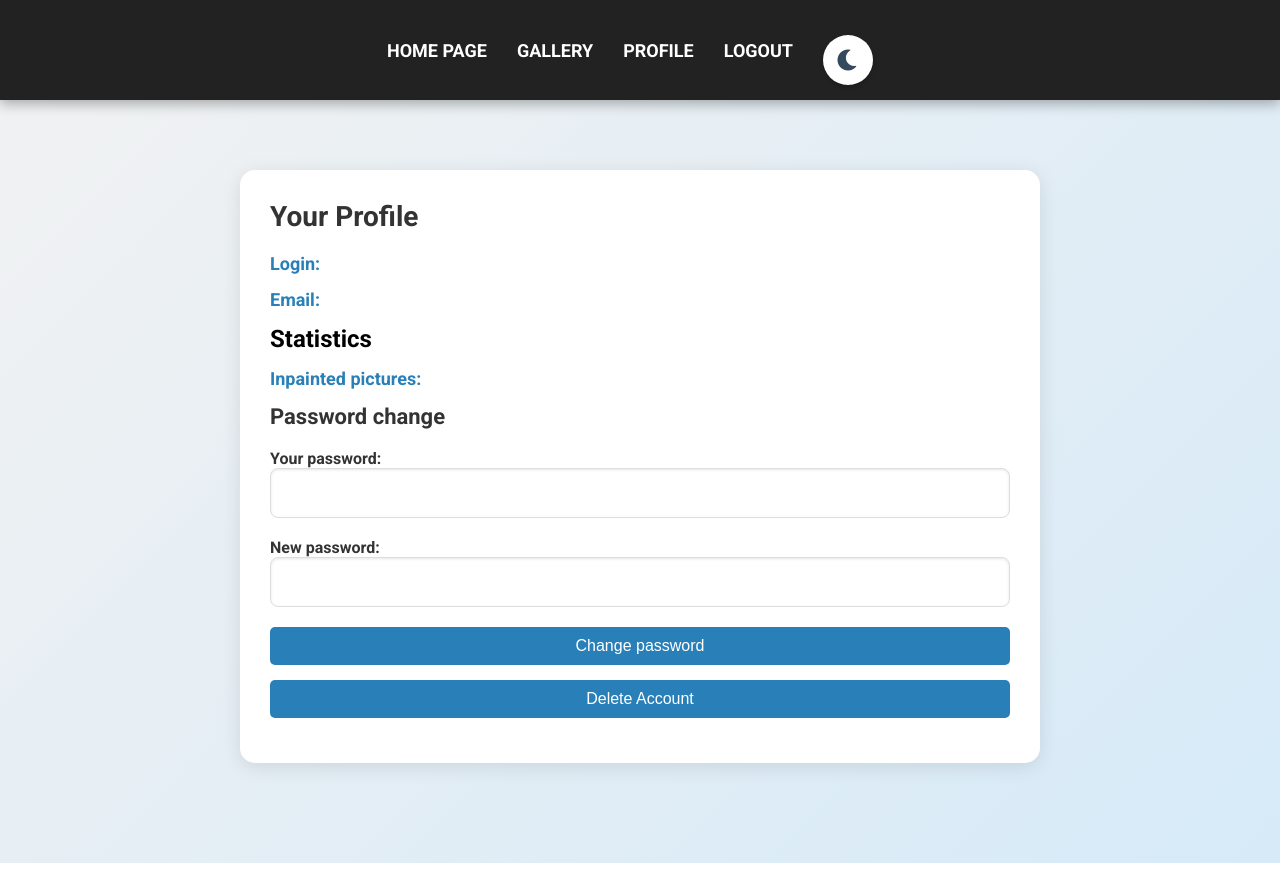
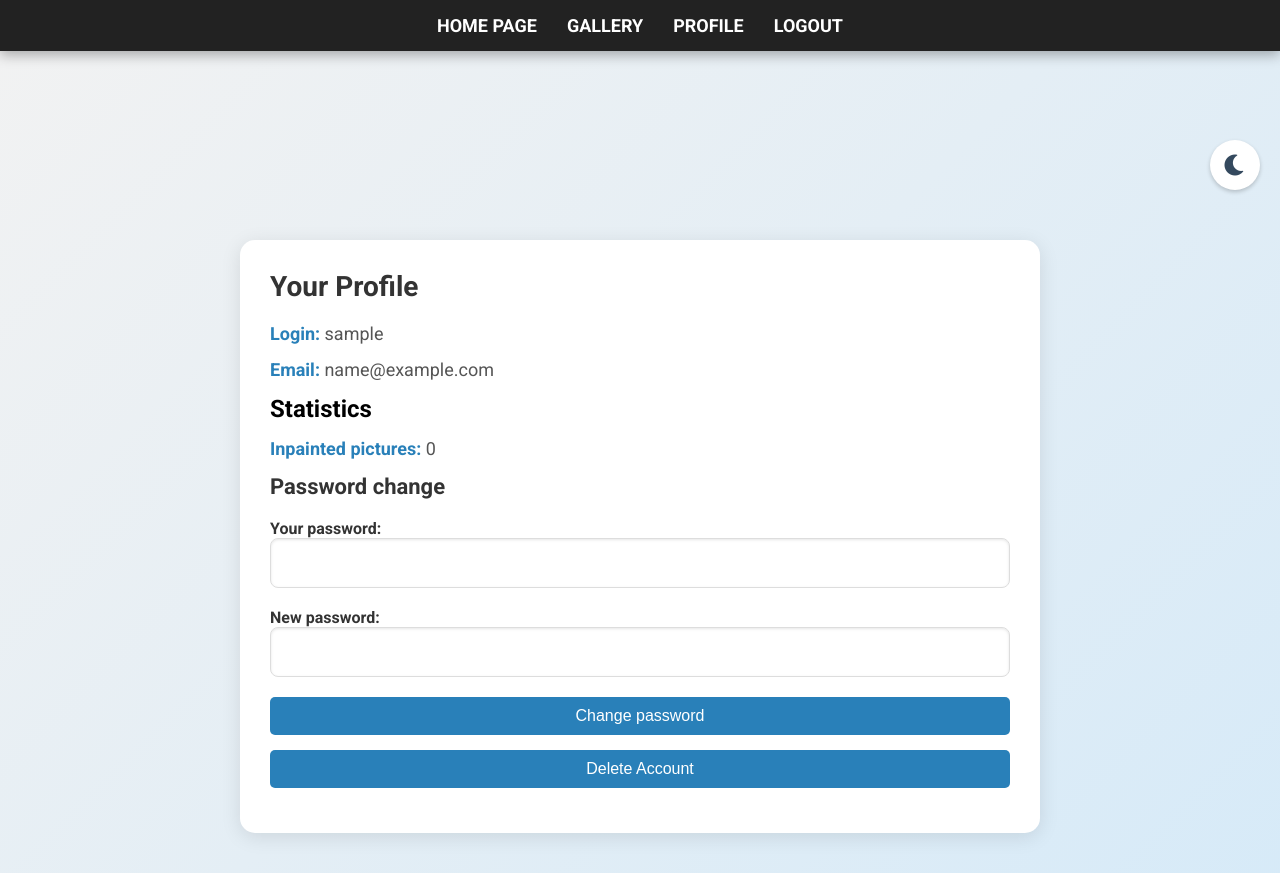
Before and after one commit to spkwap/image_inpainting, a Flask app: page /profile in a window 1280 px wide. Shown: the top 873 px of the page. Run offline with Flask 3, Linux system fonts and the light colour scheme; the visitor is signed in with stand-in values (Sample User, id 1); data that the repository does not hold is empty.

Commit message:
better style

```diff
--- a/src/static/style_main.css
+++ b/src/static/style_main.css
@@ -142,7 +142,7 @@
     background: #2c3e50;
 }
 
-.profile-info p, .stats p {
+.dark-mode .profile-info p {
     color: #fff;
 }
 
--- a/src/static/style_profile.css
+++ b/src/static/style_profile.css
@@ -16,13 +16,13 @@
     color: #333;
 }
 
-.profile-info p, .stats p {
+.profile-info p {
     font-size: 18px;
     margin: 15px 0;
     color: #555;
 }
 
-.profile-info strong, .stats strong {
+.profile-info strong {
     color: #2980b9;
 }
 
@@ -70,6 +70,7 @@
     margin-bottom: 15px;
 }
 
+
 button:hover {
     background-color: #1f618d;
     transform: translateY(-2px);
--- a/src/templates/base_main.html
+++ b/src/templates/base_main.html
@@ -19,13 +19,15 @@
                     <li><a href="{{ url_for('gallery') }}">Gallery</a></li>
                     <li><a href="{{ url_for('profile') }}">Profile</a></li>
                     <li><a href="{{ url_for('logout') }}">Logout</a></li>
-                    <li><i id="toggle-dark-mode" class="fas fa-moon"></i></li>
                 {% endif %}
             </ul>
+
         </nav>
+
     </header>
 
     <main>
+        <i id="toggle-dark-mode" class="fas fa-moon"></i>
         {% block content %}{% endblock %}
     </main>
 
--- a/src/templates/profile.html
+++ b/src/templates/profile.html
@@ -14,7 +14,7 @@
         <p><strong>Email:</strong> {{ user.email }}</p>
     </div>
 
-    <div class="stats">
+    <div class="profile-info">
         <h2>Statistics</h2>
         <p><strong>Inpainted pictures:</strong> {{ image_count }}</p>
     </div>
```
